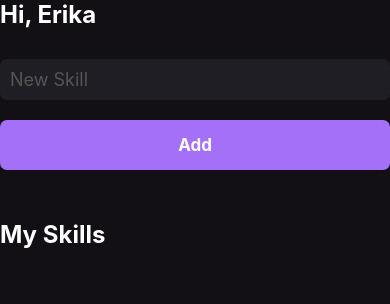
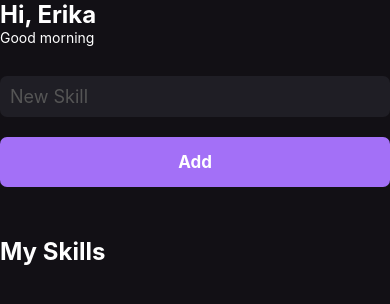
Before and after one commit to xterikatx/rn-ignite-concepts, a React Native app: screen / in a window 390 px wide. Shown: the top 304 px of the page. Built offline with nearby package versions, Linux system fonts and the light colour scheme.

Commit message:
Finish app in js

```diff
--- a/App.js
+++ b/App.js
@@ -1,6 +1,12 @@
 import React from 'react';
+import {StatusBar} from 'react-native';
 import Home from './src/pages/Home';
 
 export default function App() {
-  return <Home />;
+  return (
+    <>
+      <StatusBar barStyle={'light-content'} />
+      <Home />
+    </>
+  );
 }
--- a/src/pages/Home.js
+++ b/src/pages/Home.js
@@ -1,11 +1,11 @@
-import React, {useState} from 'react';
+import React, {useEffect, useState} from 'react';
 import {
   Text,
   SafeAreaView,
   StyleSheet,
   TextInput,
   Platform,
-  TouchableOpacity,
+  ScrollView,
 } from 'react-native';
 import {Button} from '../components/Button';
 import {SkillCard} from '../components/SkillCard';
@@ -13,14 +13,28 @@ import {SkillCard} from '../components/SkillCard';
 export default function Home() {
   const [newSkill, setNewSkill] = useState('');
   const [mySkills, setMySkills] = useState([]);
+  const [gretting, setGreeting] = useState('');
 
   function handleAddNewSkill() {
     setMySkills(oldState => [...oldState, newSkill]);
   }
 
+  useEffect(() => {
+    const currentHour = new Date().getHours();
+    if (currentHour < 12) {
+      setGreeting('Good morning');
+    } else if (currentHour > 12 && currentHour < 18) {
+      setGreeting('Good afternoon');
+    } else {
+      setGreeting('Good evening');
+    }
+  }, []);
+
   return (
     <SafeAreaView style={styles.container}>
       <Text style={styles.title}>Hi, Erika</Text>
+      <Text style={styles.greetings}>{gretting}</Text>
+
       <TextInput
         style={styles.input}
         placeholder="New Skill"
@@ -30,10 +44,11 @@ export default function Home() {
 
       <Button title="Add" handlePress={handleAddNewSkill} />
       <Text style={[styles.title, {marginVertical: 50}]}>My Skills</Text>
-
-      {mySkills.map(skill => (
-        <SkillCard skill={skill} key={skill} />
-      ))}
+      <ScrollView showsVerticalScrollIndicator={false}>
+        {mySkills.map(skill => (
+          <SkillCard skill={skill} key={skill} />
+        ))}
+      </ScrollView>
     </SafeAreaView>
   );
 }
@@ -70,4 +85,7 @@ const styles = StyleSheet.create({
     fontSize: 17,
     fontWeight: 'bold',
   },
+  greetings: {
+    color: '#fff',
+  },
 });
```
